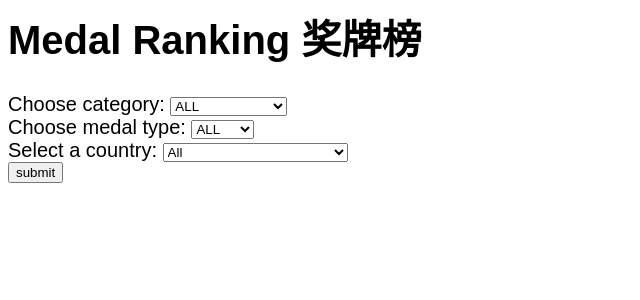
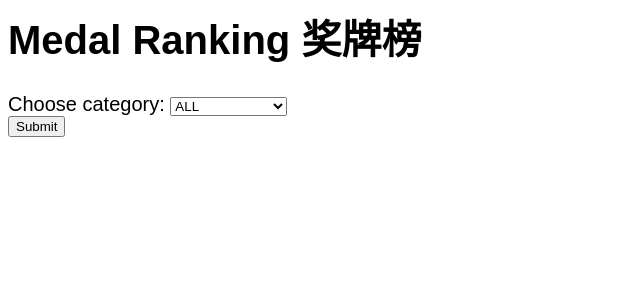
Before and after one commit to yiiihao/project1, a Flask app: page /medal_ranking in a window 1280 px wide. Shown: the top 300 px of the page, without its empty margins (0-640 px from the left). Run offline with Flask 2, Linux system fonts and the light colour scheme; parts of the project's set-up code (start-up, migrations or seed data) failed here and were passed over.

Commit message:
Update medal_ranking.html

```diff
--- a/templates/medal_ranking.html
+++ b/templates/medal_ranking.html
@@ -15,7 +15,7 @@
 
 <label for="category">Choose category:</label>
 
-<select id="category" name="category" onchange = 'changecategory(this)'>
+<select id="category" name="category">
   <option value="all">ALL</option>
   <option value="Figure Skating">Figure Skating</option>
   <option value="Freestyle Skiing">Freestyle Skiing</option>
@@ -24,31 +24,7 @@
 
 <br>
 
-<label for="type">Choose medal type:</label>
-<select id="type" name="type" onchange = 'changetype(this)'>
-  <option value="all">ALL</option>
-  <option value="gold">gold</option>
-  <option value="silver">silver</option>
-  <option value="bronze">bronze</option>
-</select>
-
-<br>
-<label for="country">Select a country:</label>
-<select id="country" name="country" onchange = 'changecountry(this)'>
-  <option value="All">All</option>
-  <option value="People''s Republic of China">People''s Republic of China</option>
-  <option value="ROC">ROC</option>
-  <option value="Japan">Japan</option>
-  <option value="Switzerland">Switzerland</option>
-  <option value="Belgium">Belgium</option>
-  <option value="France">France</option>
-  <option value="United States of America">United States of America</option>
-  <option value="Canda">Canda</option>
-  <option value="Norway">Norway</option>
-</select>
-<br>
-
-<input type="button" name="button" value="submit" />
+<input type="button" value="Submit" name="Submit"/>
 </form>
 
 <div>{{test_data}}</div>
```
